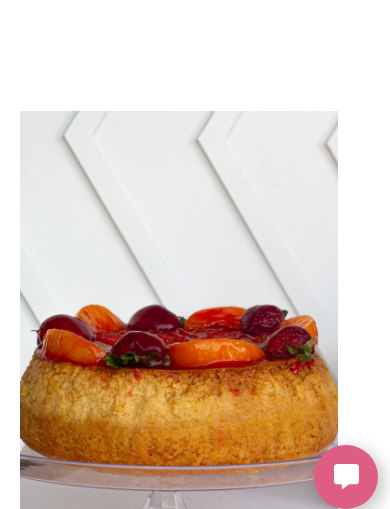
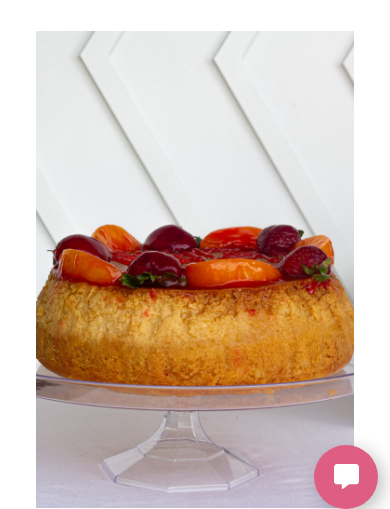
Before and after one commit to jdelagarza89/postres_lety, a plain HTML site: page about.html in a window 390 px wide. Shown: the part 310-819 px from the top of the page. Drawn offline with Linux system fonts and the light colour scheme.

Commit message:
Update style.css

```diff
--- a/style.css
+++ b/style.css
@@ -542,4 +542,14 @@ footer{
 .about-sec1{
     flex-direction: column;
 }
+
+.about-sec1{
+   padding : 2rem;
 }
+
+.about-img{
+    width: 350px;
+    padding:0 1rem 0 1rem;
+}
+
+}
```
